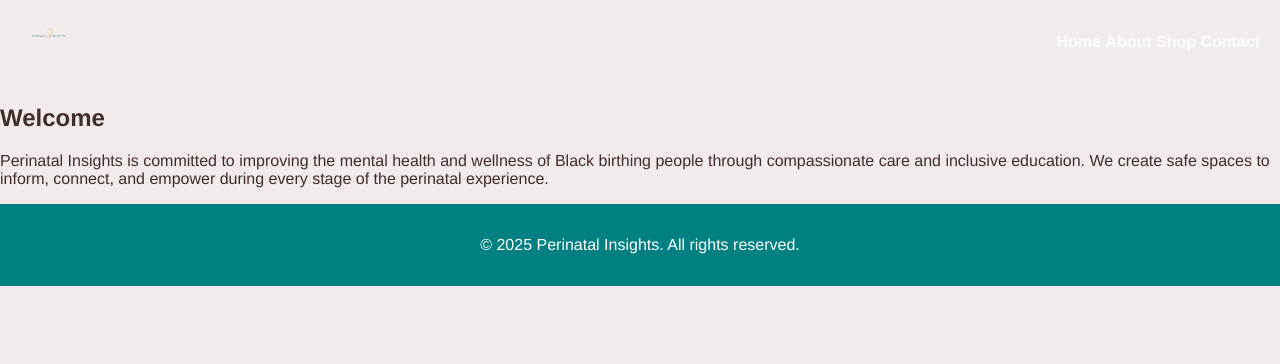
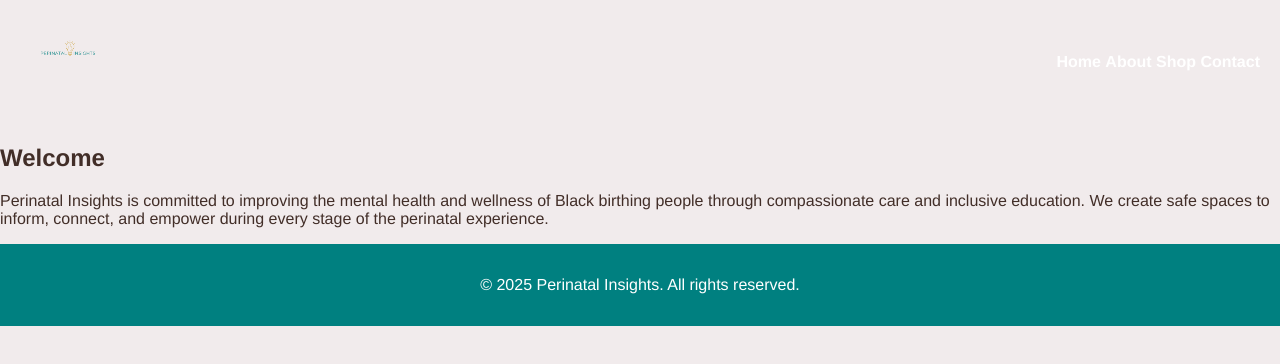
Before and after one commit to DiAundrea810/perinatalinsights.github.io, a plain HTML site: page index.html in a window 1280 px wide. Drawn offline with Linux system fonts and the light colour scheme.

Commit message:
Update style.css

```diff
--- a/assets/css/style.css
+++ b/assets/css/style.css
@@ -22,7 +22,7 @@ header {
 }
 
 header img.logo {
-  height: 60px; /* adjust size */
+  height: 100px;
   width: auto;
 }
 
```
